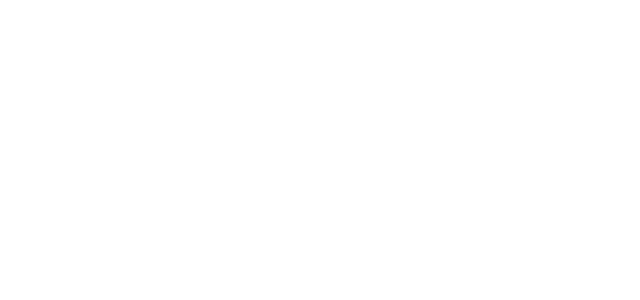
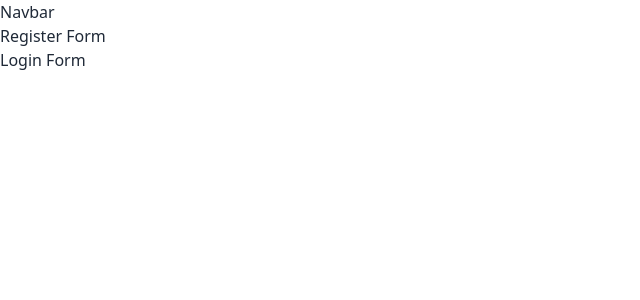
Before and after one commit to ZHANGJialiHappy/register-form, a React (Create React App) app: page / in a window 1280 px wide. Before the commit this address had no page. Shown: the top 300 px of the page, without its empty margins (0-640 px from the left). Built offline with nearby package versions, Linux system fonts and the light colour scheme.

Commit message:
feat: create Navbar

```diff
--- a/src/App.tsx
+++ b/src/App.tsx
@@ -1,5 +1,6 @@
 import React from 'react';
 import { BrowserRouter as Router, Routes, Route } from 'react-router-dom';
+import { Navbar } from './components/Navbar';
 import { Login } from './features/login/Login';
 import { Register } from './features/register/Register';
 
@@ -8,6 +9,7 @@
   return (
     <div className="App">
       <Router>
+        <Navbar/>
         <Routes>
           <Route path="/register" element={<Register/>}/>
           <Route path="/login" element={<Login/>}/>
--- /dev/null
+++ b/src/components/Navbar.tsx
@@ -0,0 +1,12 @@
+import {Link} from "react-router-dom";
+
+export const Navbar = () => {
+    return (
+        <div>
+            Navbar
+            <div><Link to="/register">Register Form</Link></div>
+            <div><Link to="/login">Login Form</Link></div>
+        </div>
+    )
+
+}
```
